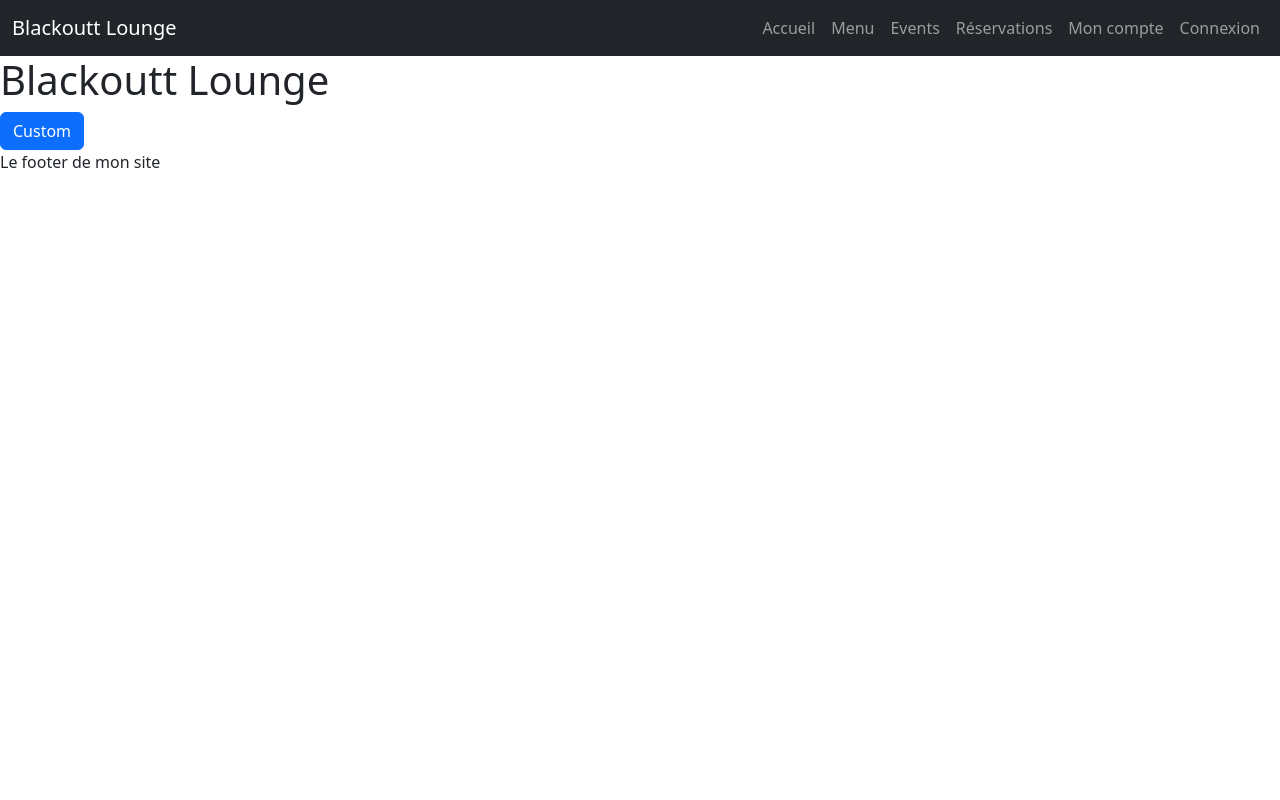
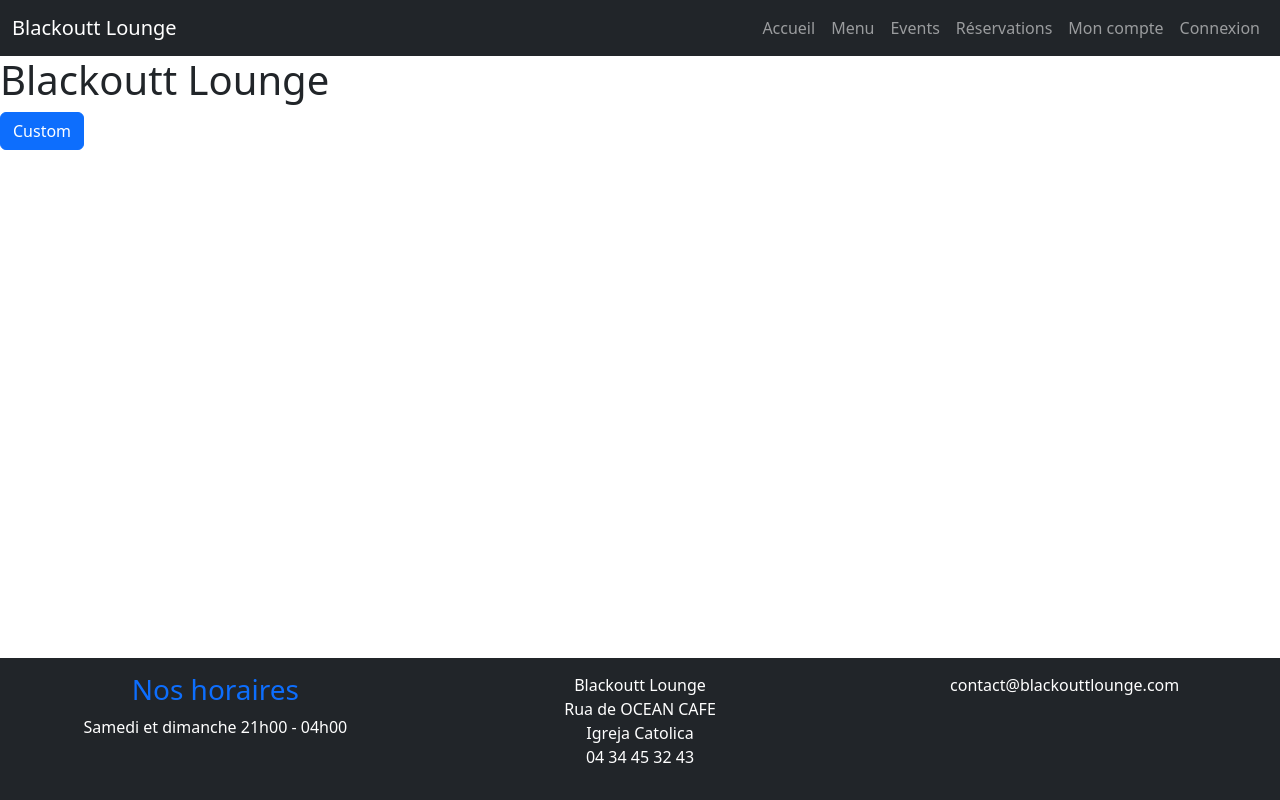
Before and after one commit to ItsjosevazDEV/Blackoutt, a website with bundled scripts: page index.html in a window 1280 px wide. Built offline with nearby package versions, Linux system fonts and the light colour scheme; files whose address does not match are found by name; a web font is replaced by a local one.

Commit message:
Ajouter de footer

```diff
--- a/index.html
+++ b/index.html
@@ -58,7 +58,27 @@
         <!-- Le contenu de la page  -->
     </main>
 
-    <footer>Le footer de mon site</footer>
+    <footer class="bg-dark text-white text-center footer">
+      <div class="row">
+
+      <div class="col-12 col-lg-4">
+        <h3 class="text-primary">Nos horaires</h3>
+        <p>Samedi et dimanche   21h00 - 04h00</p>
+      </div>
+      <div class="col-6 col-lg-4">
+        <p>Blackoutt Lounge <br>
+          Rua de OCEAN CAFE <br>
+          Igreja Catolica <br>
+          04 34 45 32 43 <br>
+        </p>
+      </div>
+      <div class="col-6 col-lg-4">
+        <p>contact@blackouttlounge.com</p>
+      </div>
+    </div>
+
+
+    </footer>
 
     <script type="module" src="Router/router.js"></script>
     <script src="node_modules/bootstrap/dist/js/bootstrap.bundle.min.js"></script>
--- a/scss/main.scss
+++ b/scss/main.scss
@@ -1,2 +1,20 @@
 @import url("../node_modules/bootstrap/scss/bootstrap");
 @import 'custom';
+
+html{
+    position: relative;
+    min-height: 100%;
+}
+
+
+main{
+    margin-bottom:250px;
+}
+
+
+footer.footer{
+    padding: 15px;
+    position: absolute;
+    bottom: 0;
+    width: 100%;
+}
```
Also changed, not shown: pages/home.html (+1 -0 lines), scss/main.css, style.css (deleted), 1 other file.
